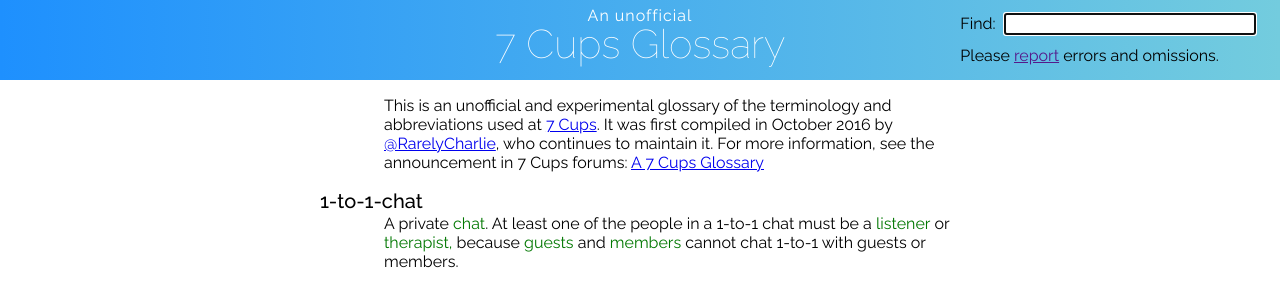
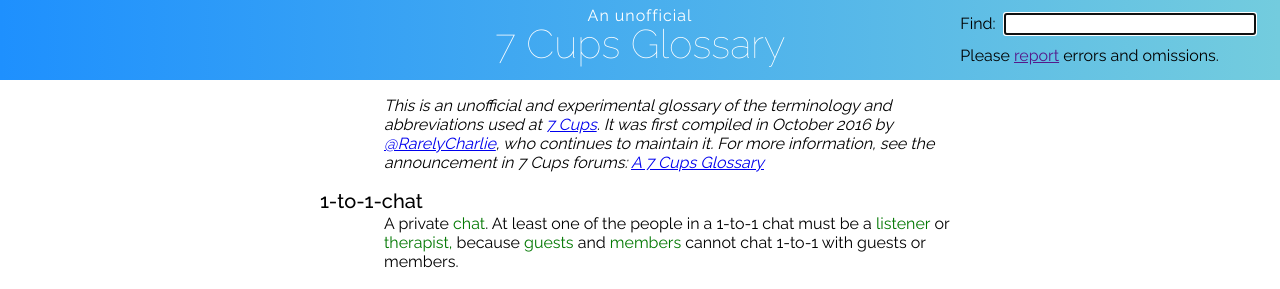
Before and after one commit to RarelyCharlie/rarelycharlie.github.io, a Jekyll site: the page built from glossary.md, in a window 1280 px wide. Shown: the top 289 px of the page. Built offline with Jekyll 4.4.1, drawn with Linux system fonts in a browser that asks for light colours.

Commit message:
preface style yet again

```diff
--- a/_layouts/glossary.html
+++ b/_layouts/glossary.html
@@ -34,7 +34,7 @@ del:hover {background: #afa; color: #00a;}
 .hidden {display: none;}
 .warning {color: #a00;}
 .faded {opacity: 0; transition: opacity 3s;}
-.preface {padding-top: 1em;}
+.preface {padding-top: 1em; font-style: italic;}
 </style>
 <script>
 wait = null
```
